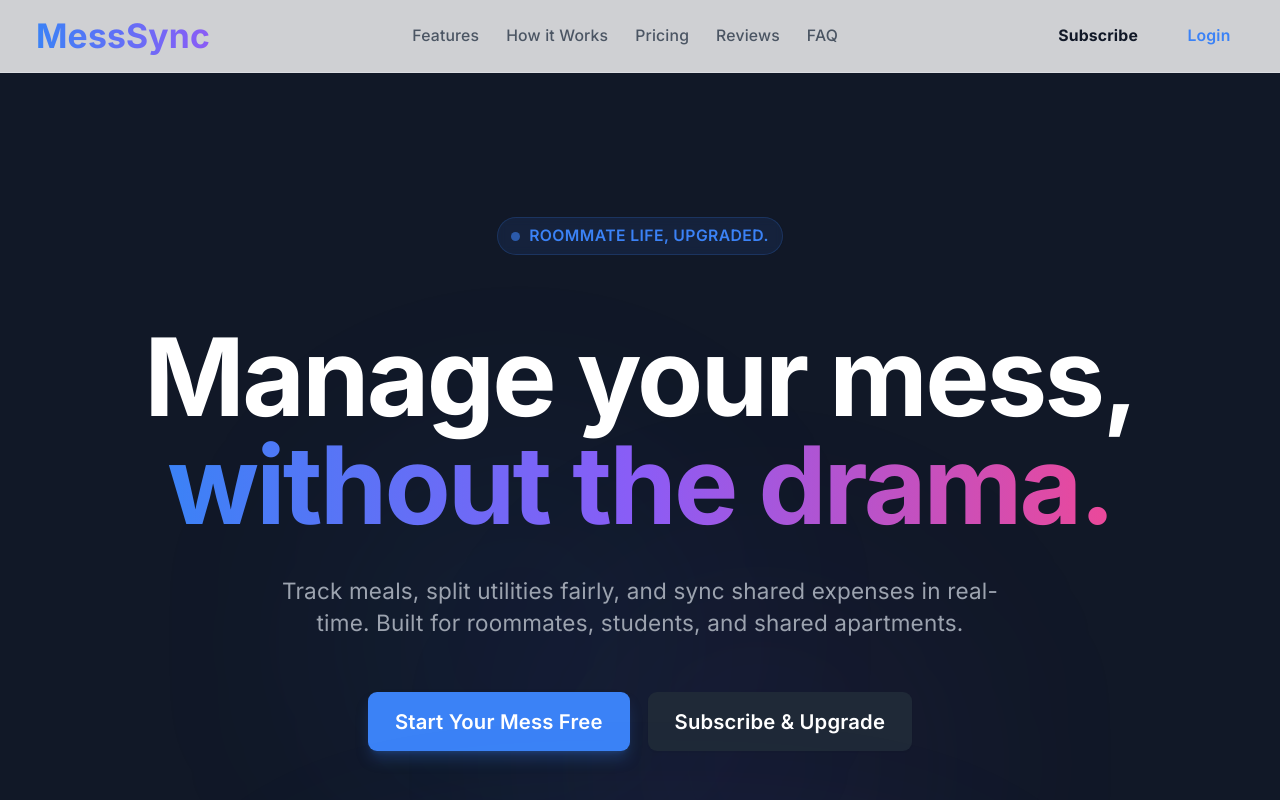
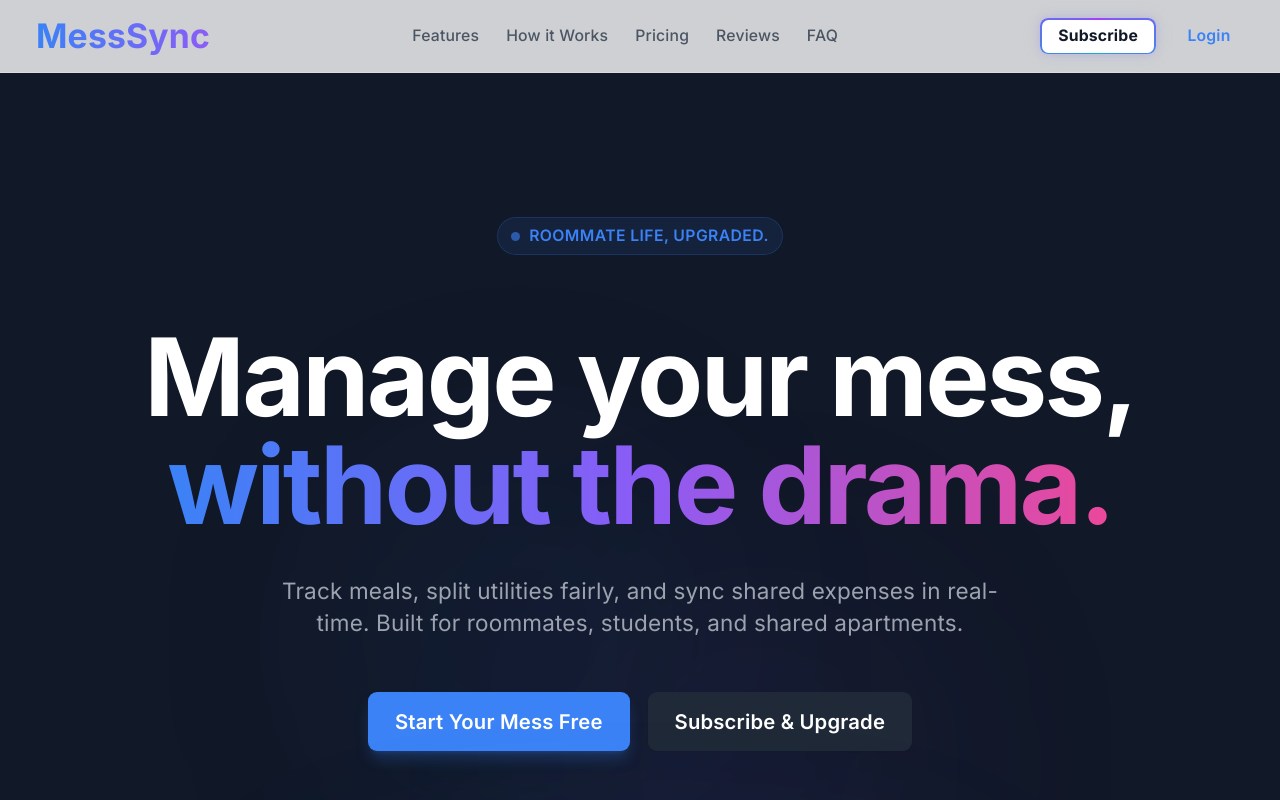
Before and after one commit to MusfiqurRahman12/Mass-manager-landing-page, a React (Vite) app: page / in a window 1280 px wide. Shown: the top 800 px of the page. Built offline with nearby package versions, Linux system fonts and the light colour scheme; grey boxes are pictures that could not be loaded.

Commit message:
fix: copy index.css to restore neon border button animations

```diff
--- a/src/index.css
+++ b/src/index.css
@@ -121,4 +121,53 @@ code {
   .card {
     @apply rounded-xl bg-white dark:bg-neutral-800 border border-neutral-200 dark:border-neutral-700 shadow-sm hover:shadow-md transition-shadow p-6;
   }
+
+  .neon-border-btn {
+    position: relative;
+    background: var(--bg);
+    border-radius: 8px;
+    overflow: hidden;
+    z-index: 1;
+    box-shadow: 0 0 10px rgba(170, 59, 255, 0.2), 0 0 20px rgba(6, 182, 212, 0.1);
+    transition: box-shadow 0.3s ease;
+    display: inline-flex;
+    align-items: center;
+    justify-content: center;
+  }
+
+  .neon-border-btn::before {
+    content: '';
+    position: absolute;
+    top: -100%;
+    left: -100%;
+    width: 300%;
+    height: 300%;
+    background: conic-gradient(from 0deg, #aa3bff, #06b6d4, #aa3bff);
+    animation: rotate-border 4s linear infinite;
+    z-index: -2;
+  }
+
+  .neon-border-btn::after {
+    content: '';
+    position: absolute;
+    inset: 1.5px;
+    background: var(--bg);
+    border-radius: 6.5px;
+    z-index: -1;
+    transition: background 0.2s;
+  }
+
+  .neon-border-btn:hover::after {
+    @apply bg-neutral-50 dark:bg-neutral-800/80;
+  }
+
+  .neon-border-btn:hover {
+    box-shadow: 0 0 15px rgba(170, 59, 255, 0.4), 0 0 25px rgba(6, 182, 212, 0.3);
+  }
+
+  @keyframes rotate-border {
+    100% {
+      transform: rotate(360deg);
+    }
+  }
 }
```
